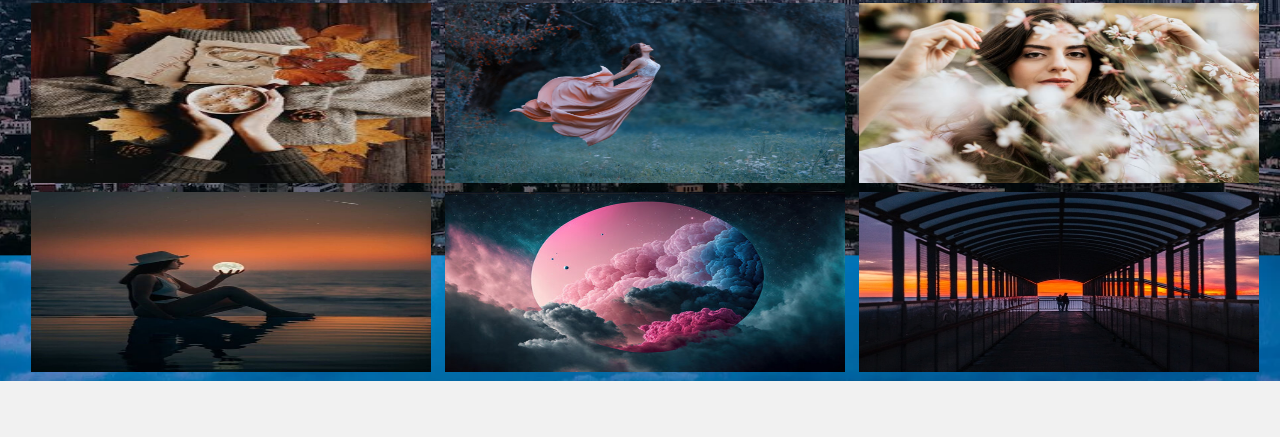
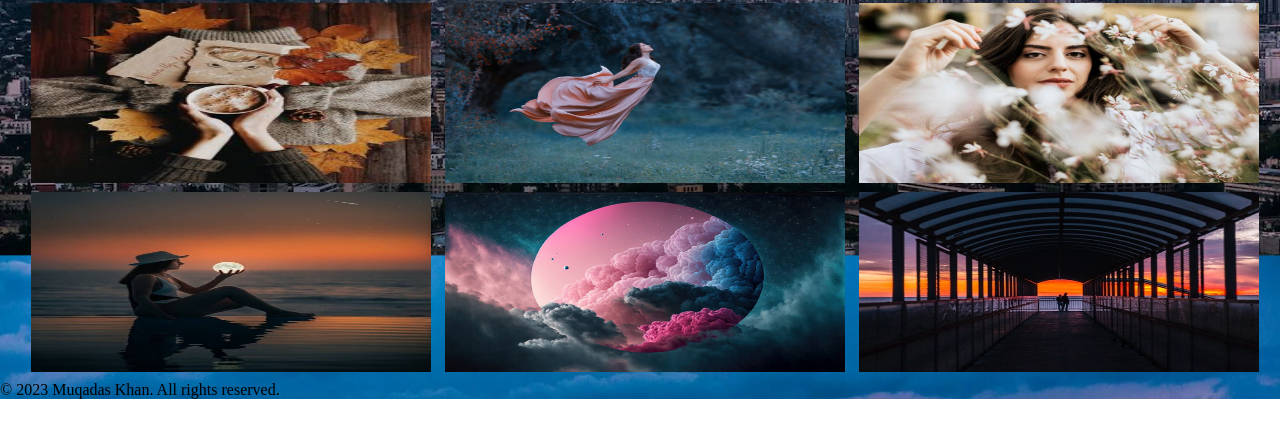
Before and after one commit to muqadaskhan129/project2, a plain HTML site: page index.html in a window 1280 px wide. Shown: the part 598-1035 px from the top of the page. After the commit the page ends 997 px from the top, so only its background shows below. Drawn offline with Linux system fonts and the light colour scheme.

Commit message:
index.html

```diff
--- a/index.html
+++ b/index.html
@@ -47,9 +47,9 @@
             <img src="8.jpeg" alt="img8">
             <img src="9.jpeg" alt="img9">
         </main>
-        <section style="background-color: rgb(241, 241, 241);">
-
-        </section>
+       <footer>
+    <p>&copy; 2023 Muqadas Khan. All rights reserved.</p>
+  </footer>
 
 </body>
 </html>
```
